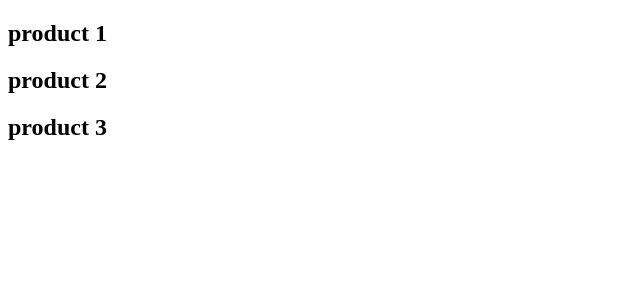
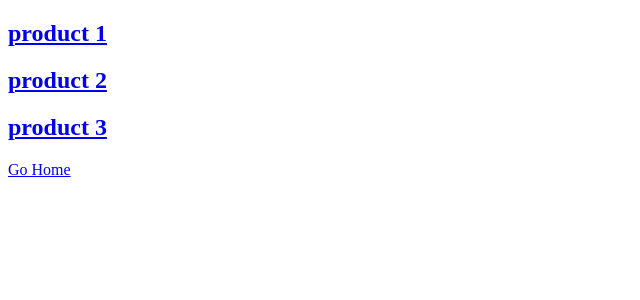
Before and after one commit to Mallikarjuna-dev/nextjs-brth, a Next.js app in the folder nextjs-blog/: page /product in a window 1280 px wide. Shown: the top 300 px of the page, without its empty margins (0-640 px from the left). Built offline with nearby package versions, Linux system fonts and the light colour scheme.

Commit message:
navigating

```diff
--- a/nextjs-blog/pages/product/index.js
+++ b/nextjs-blog/pages/product/index.js
@@ -1,9 +1,20 @@
+import Link from "next/link";
+
 function productList() {
   return (
     <>
-      <h2>product 1</h2>
-      <h2>product 2</h2>
-      <h2>product 3</h2>
+      <h2>
+        <Link href="/product/1">product 1</Link>
+      </h2>
+      <h2>
+        <Link href="/product/2">product 2</Link>
+      </h2>
+      <h2>
+        <Link href="/product/3" replace>
+          product 3
+        </Link>
+      </h2>
+      <Link href="/">Go Home</Link>
     </>
   );
 }
```
Also changed, not shown: nextjs-blog/pages/index.js (+19 -1 lines).
